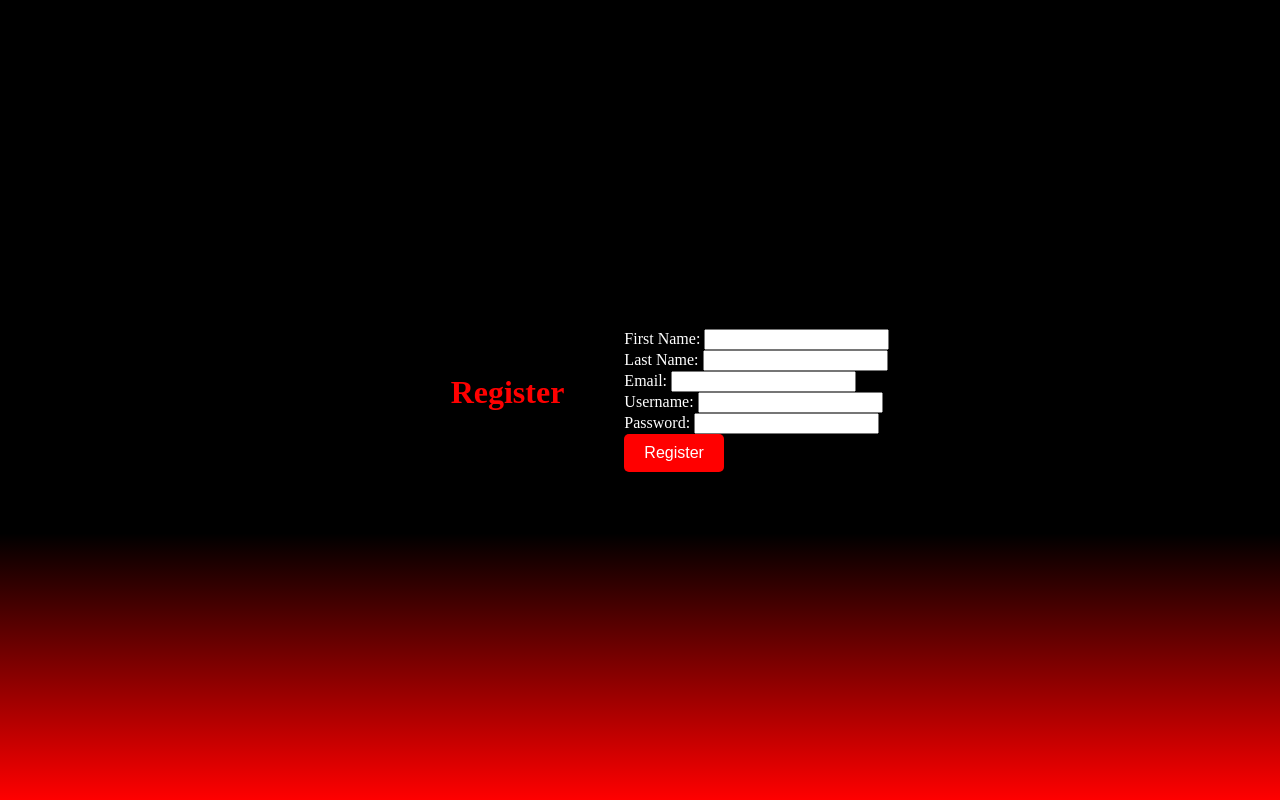
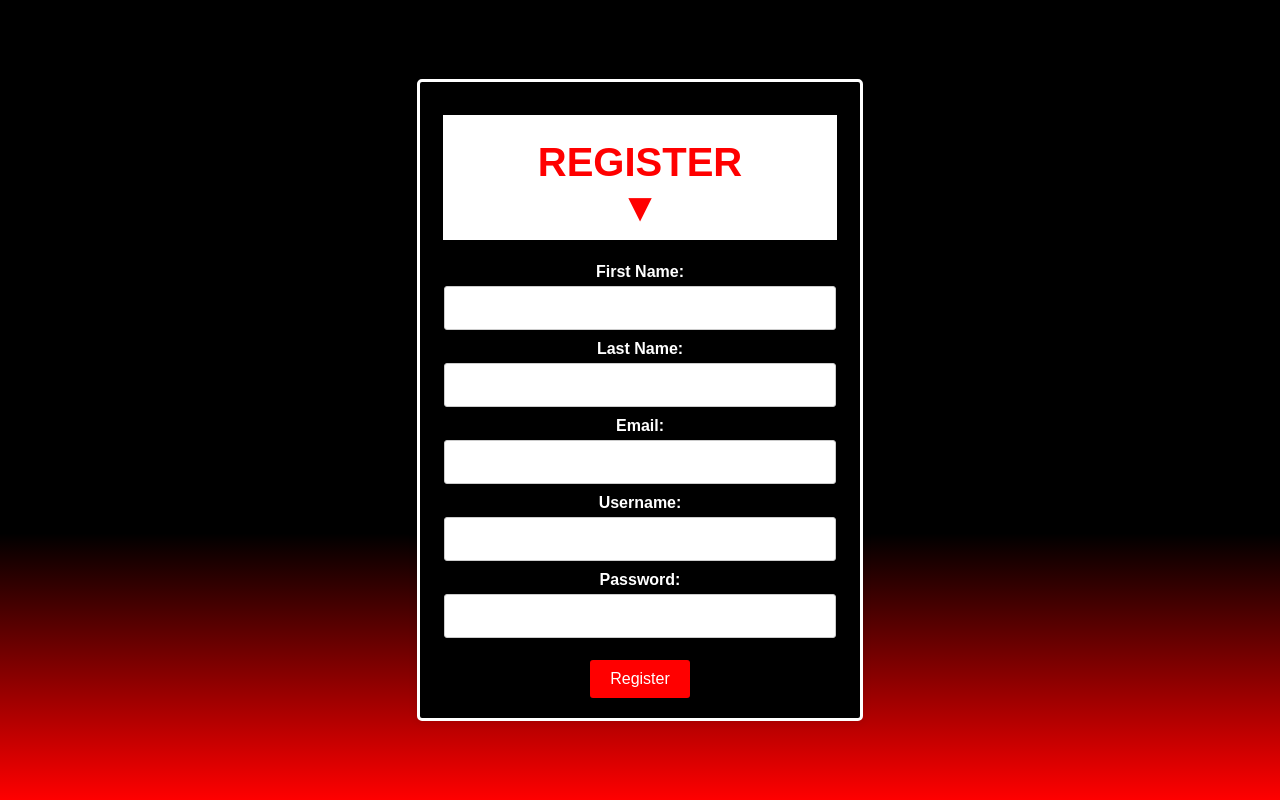
Before and after one commit to JKRAYV/Progress_Tracker_Project, a Flask app: page /register in a window 1280 px wide. Run offline with Flask 3, Linux system fonts and the light colour scheme; some libraries are stand-ins or nearby versions.

Commit message:
register form

```diff
--- a/app.py
+++ b/app.py
@@ -48,16 +48,13 @@
             error = "Username already taken. Please choose a different username."
             return render_template("register.html", error=error)
 
-        # Hash and store the password (use a proper password hashing library)
-        # hashed_password = hash_function(password)
-
         # Insert the user into the database
         new_user = {
             "First_name": first_name,
             "Last_name": last_name,
             "Username": username,
             "Email": email,
-            "Password": hashed_password  # Replace with hashed password
+            "Password": password
         }
         existing_user.insert_one(new_user)
 
--- a/templates/register.html
+++ b/templates/register.html
@@ -7,19 +7,78 @@
     <title>Register</title>
 </head>
 <body>
-    <h1>Register</h1>
+    <div class="container">
+        <h1>REGISTER<br>&#9660;</h1>
         <form method="POST" action="/register">
             <label for="first_name">First Name:</label>
-        <input type="text" id="first_name" name="first_name"><br>
+            <input type="text" id="first_name" name="first_name">
             <label for="last_name">Last Name:</label>
-        <input type="text" id="last_name" name="last_name"><br>
+            <input type="text" id="last_name" name="last_name">
             <label for="email">Email:</label>
-        <input type="text" id="email" name="email"><br>
+            <input type="text" id="email" name="email">
             <label for="username">Username:</label>
-        <input type="text" id="username" name="username"><br>
+            <input type="text" id="username" name="username">
             <label for="password">Password:</label>
-        <input type="password" id="password" name="password"><br>
+            <input type="password" id="password" name="password">
             <button type="submit">Register</button>
         </form>
+        <style>
+            body {
+                font-family: Arial, sans-serif;
+                background-color: #f0f0f0;
+                margin: 0;
+                padding: 0;
+                display: flex;
+                justify-content: center;
+                align-items: center;
+                min-height: 400px;
+            }
+            .container {
+                background-color: black;
+                border: solid;
+                border-color: white;
+                padding: 20px;
+                border-radius: 5px;
+                box-shadow: 0 0 10px rgba(0, 0, 0, 0.1);
+                max-width: 400px;
+                border-color: white;
+            }
+            h1 {
+                border: solid;
+                border-color: black;
+                background-color: white;
+                margin: 10px 0 20px;
+                padding-top: 25px;
+                padding-bottom:10px;
+                text-align: center;
+                font-size: 40px;
+            }
+            label {
+                color: white;
+                display: block;
+                margin-bottom: 5px;
+                font-weight: bold;
+            }
+            input {
+                font-size: 20px;
+                width: 90%;
+                height: 12px;
+                padding: 15px;
+                margin-bottom: 10px;
+                border: 1px solid #ccc;
+                border-radius: 3px;
+                background-color: white;
+            }
+            button {
+                background-color: red;
+                margin-top:12px;
+                color: white;
+                border: none;
+                padding: 10px 20px;
+                border-radius: 3px;
+                cursor: pointer;
+            }
+        </style>
+    </div>
 </body>
 </html>
```
Lines whose indentation alone changed are shown as unchanged.
